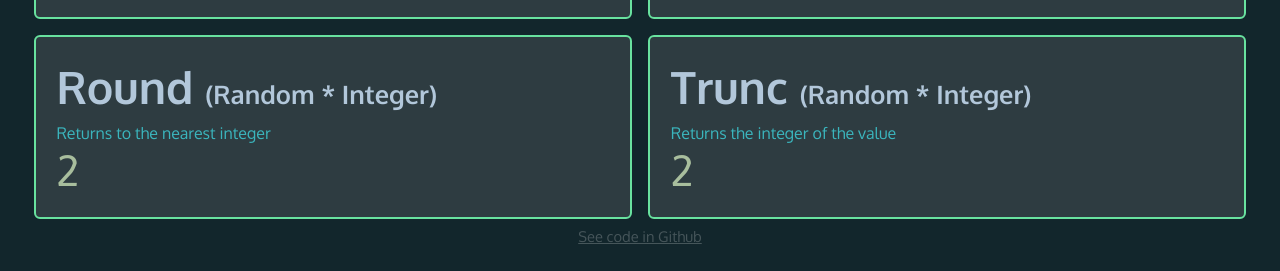
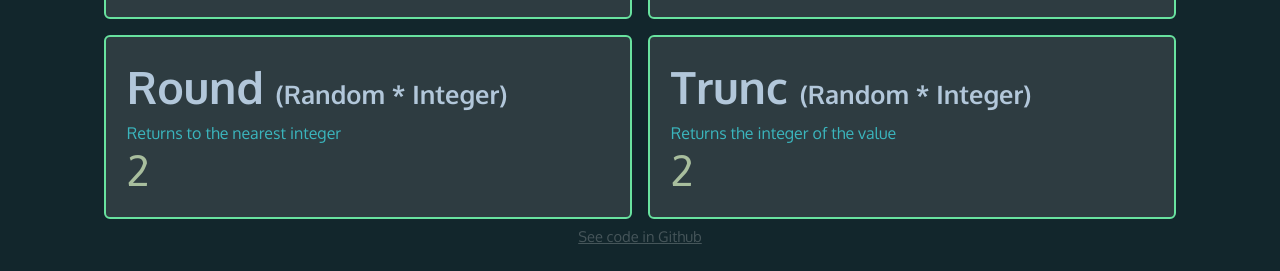
Before and after one commit to jsohndata/common-javascript-math-methods, a plain HTML site: page index.html in a window 1280 px wide. Shown: the part 695-966 px from the top of the page. Drawn offline with Linux system fonts and the light colour scheme.

Commit message:
UPDATED css
optimized

```diff
--- a/styles/main.css
+++ b/styles/main.css
@@ -49,7 +49,10 @@ p.caption {
 
 /* Container
 ********************************** */
-.container { padding: 2%; }
+.container {
+    width: 85%;
+    padding: 2%;
+    margin: 0 auto; }
 
 
 /* Main
```
